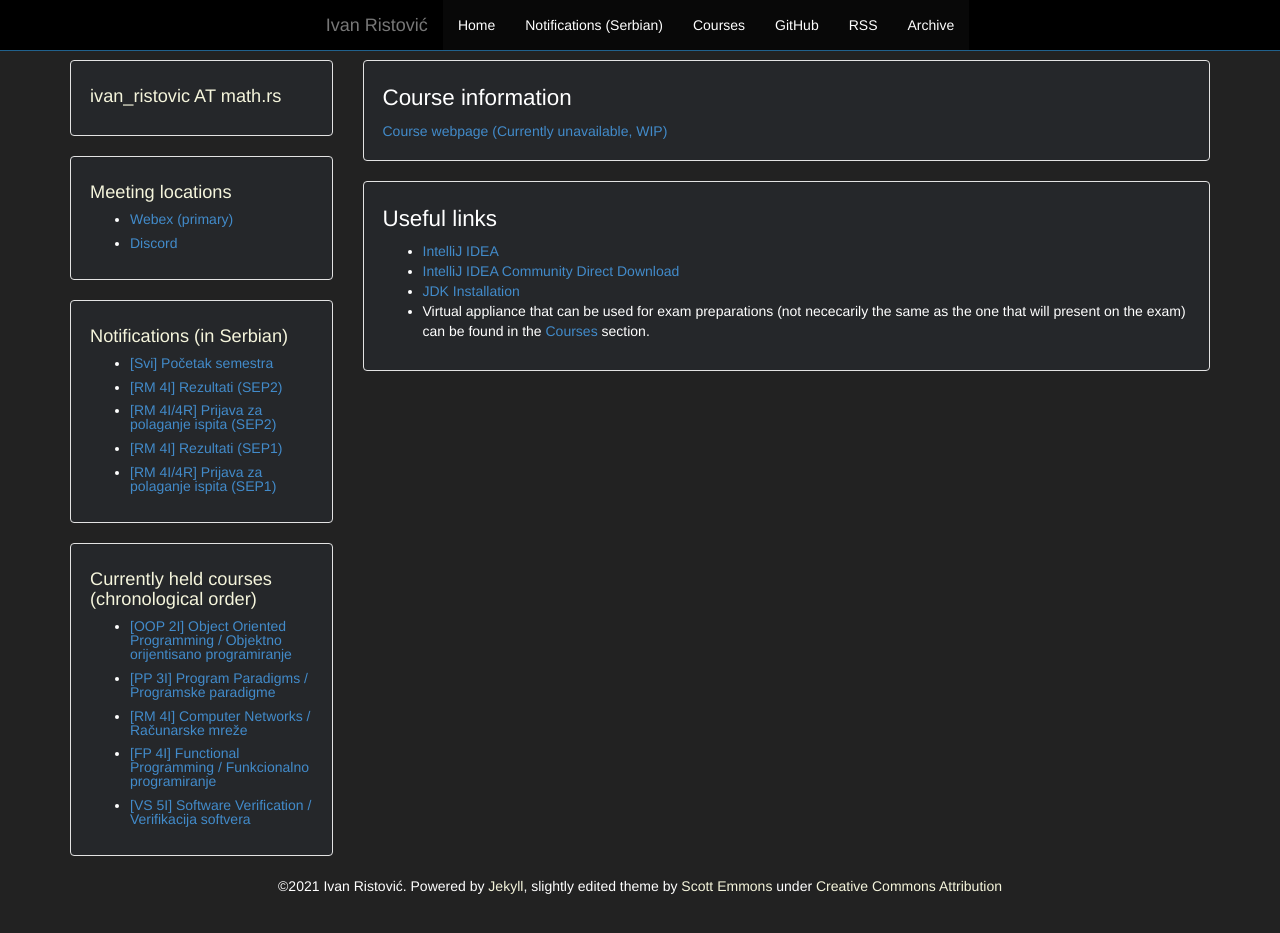
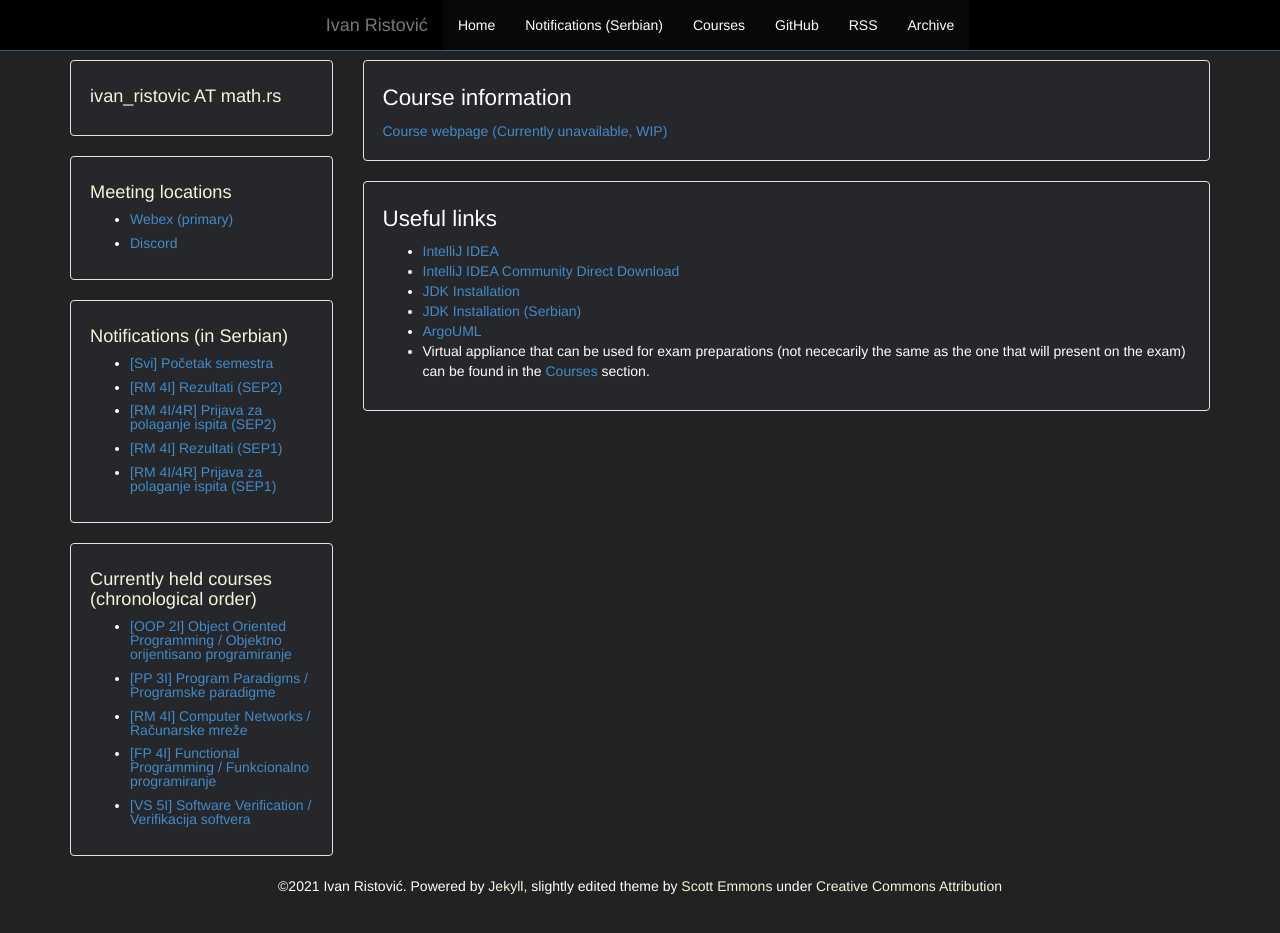
Before and after one commit to ivan-ristovic/ivan-ristovic.github.io, a Jekyll site: the page built from courses/oop/index.html, in a window 1280 px wide and 966 px high. Shown: the top 933 px of the window. Built offline with Jekyll 4.4.1, drawn with Linux system fonts in a browser that asks for light colours.

Commit message:
Update OOP links

```diff
--- a/courses/oop/index.html
+++ b/courses/oop/index.html
@@ -13,6 +13,8 @@ layout: default
 		<li> <a href="https://www.jetbrains.com/idea/">IntelliJ IDEA</a> </li>
 		<li> <a href="https://www.jetbrains.com/idea/download/download-thanks.html?code=IIC">IntelliJ IDEA Community Direct Download</a> </li>
 		<li> <a href="https://docs.oracle.com/en/java/javase/11/install/overview-jdk-installation.html#GUID-8677A77F-231A-40F7-98B9-1FD0B48C346A">JDK Installation</a> </li>
+		<li> <a href="https://matfoop-i.github.io/OOP/vezbe/literatura/Uputstvo.JDK.instalacija.pdf">JDK Installation (Serbian)</a> </li>
+		<li> <a href="http://argouml.tigris.org/">ArgoUML</a> </li>
 		<li>
 		  Virtual appliance that can be used for exam preparations (not nececarily the same as the one that will present on the exam) can be found in the <a href="{{ site.baseurl }}/courses">Courses</a> section.
 		</li>
```
